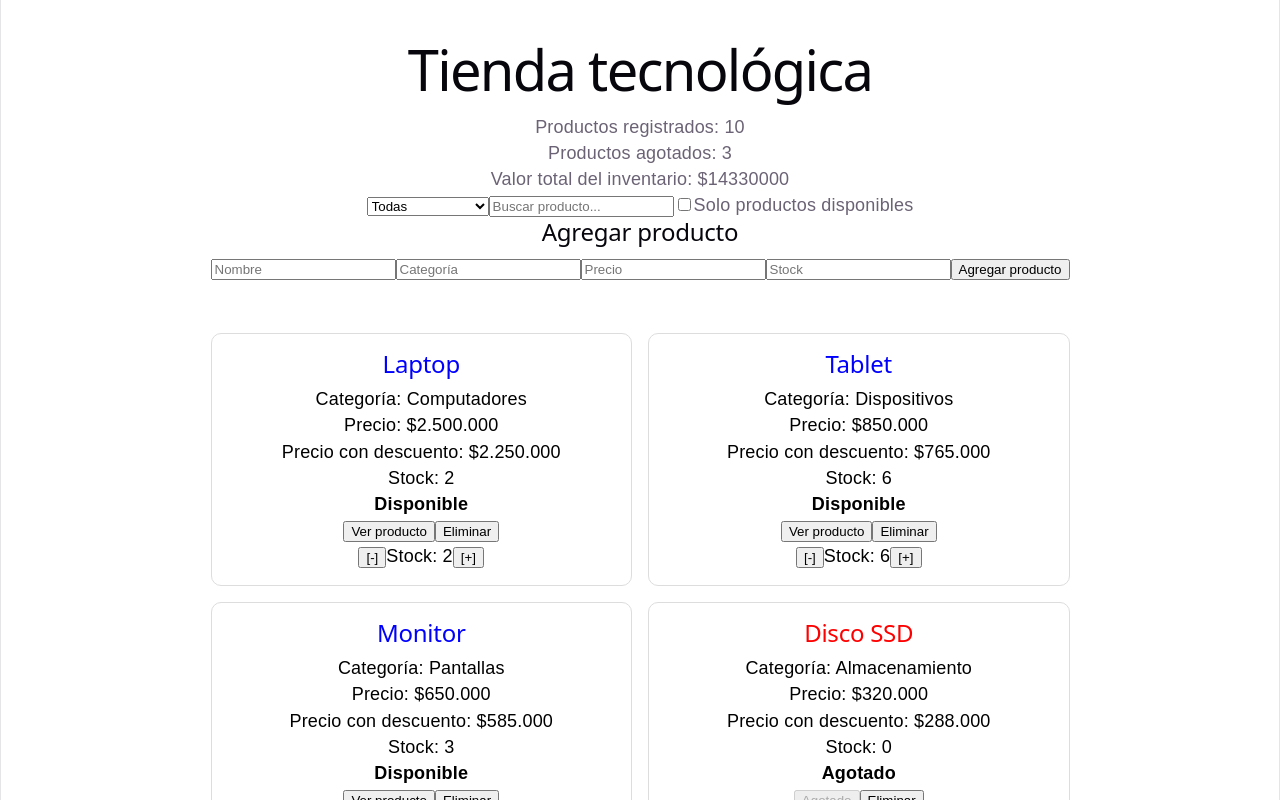
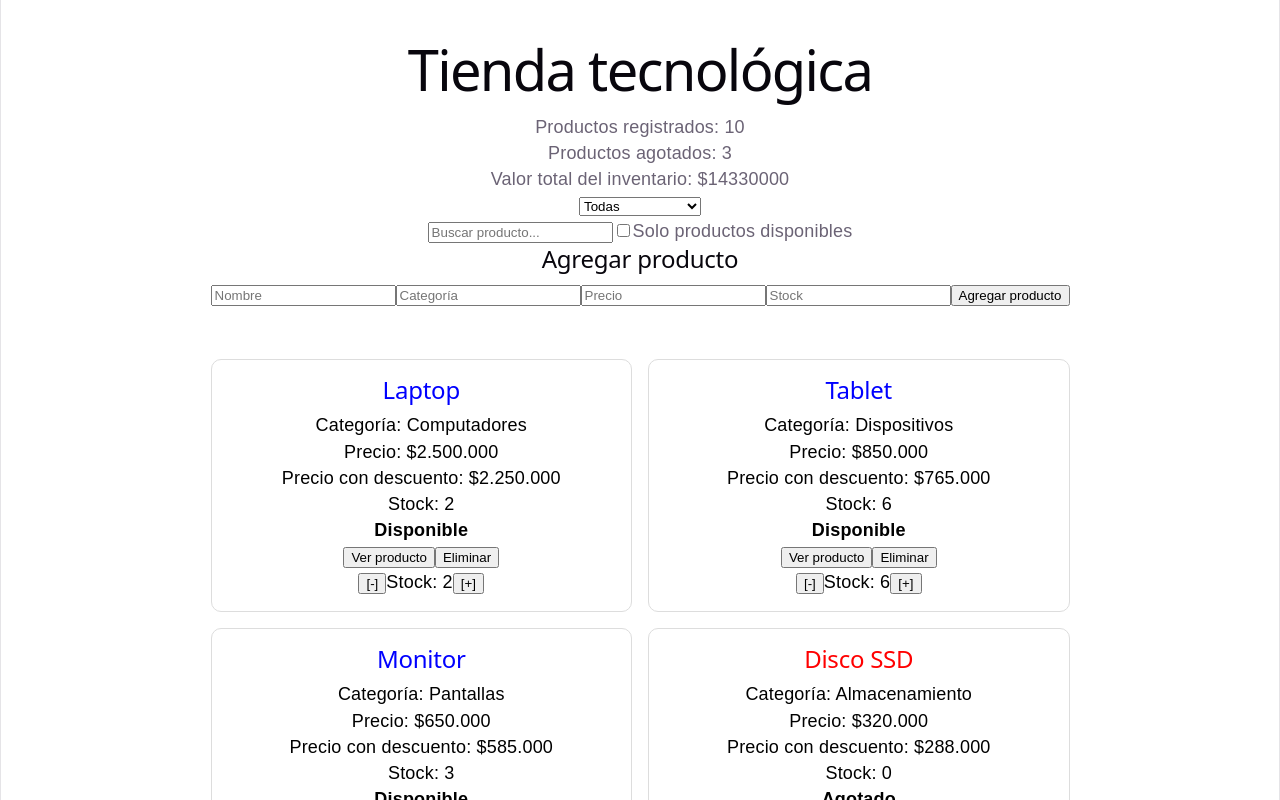
Before and after one commit to ireguisara09/react-js-ficha-3409609-Sara-Iregui, a React (Vite) app in the folder tienda-react/: page / in a window 1280 px wide. Shown: the top 800 px of the page. Built offline with nearby package versions, Linux system fonts and the light colour scheme.

Commit message:
Agregando estilos a App.jsx

```diff
--- a/tienda-react/src/App.jsx
+++ b/tienda-react/src/App.jsx
@@ -121,6 +121,7 @@ function App() {
       </section>
 
       {/* Filtro por categoría */}
+      <div classname = "filtros">
       <select
         value={categoria}
         onChange={(evento) =>
@@ -155,6 +156,7 @@ function App() {
           Dispositivos
         </option>
       </select>
+      </div>
 
       {/* Buscar producto */}
       <input
```
